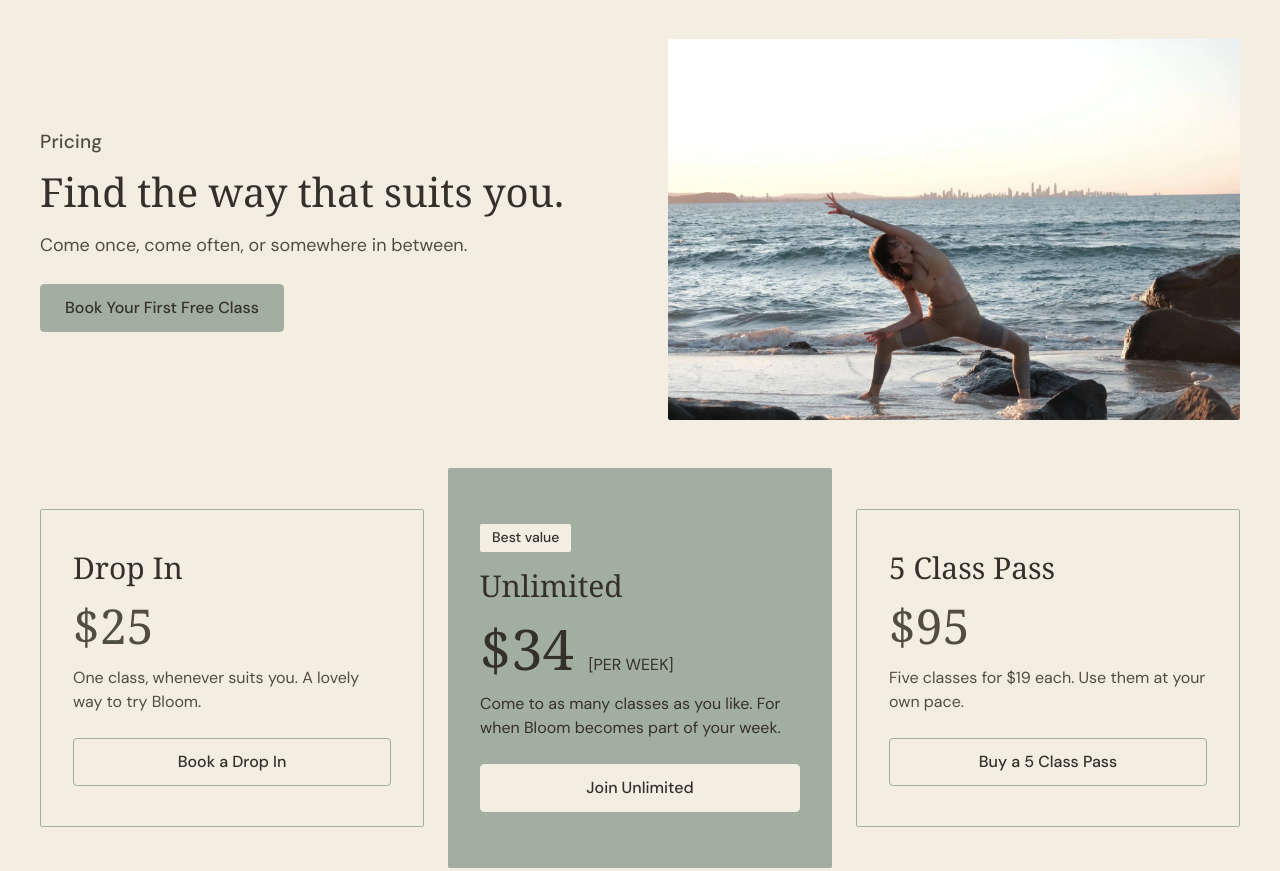
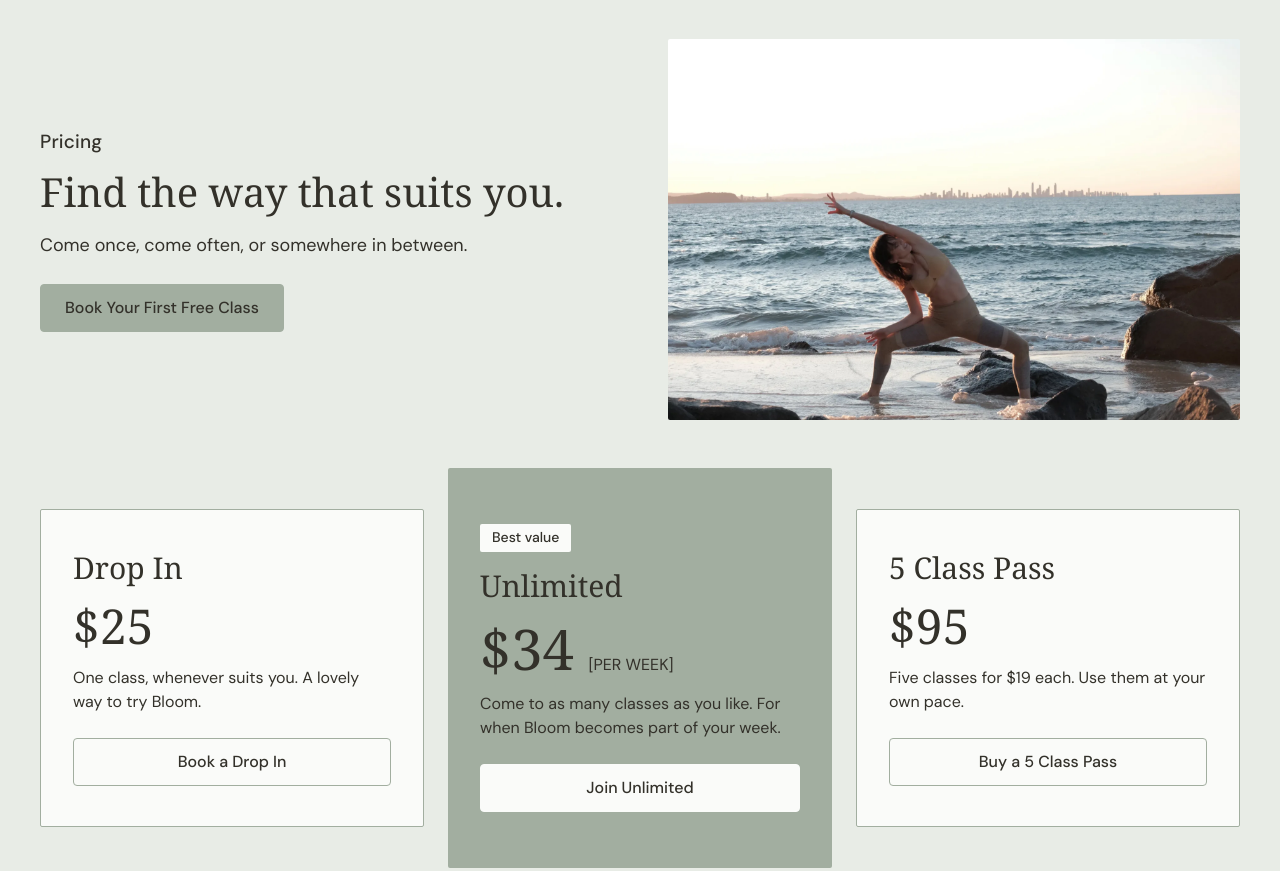
Before and after one commit to bloomyogaballina/bloom-yoga-ballina-website, a plain HTML site: page index.html in a window 1280 px wide. Shown: the part 3460-4331 px from the top of the page. Drawn offline with Linux system fonts and the light colour scheme.

Commit message:
Pricing: pale green background, no warm tones
Co-Authored-By: Claude Opus 5.5 <noreply@anthropic.com>
Claude-Session: https://claude.ai/code/session_01QECcuFeuphV2sVygQpBK4Z

```diff
--- a/index.html
+++ b/index.html
@@ -27,7 +27,7 @@ a:focus-visible{outline:2px solid #504D42;outline-offset:2px}
 @media (prefers-reduced-motion: reduce){.marquee{animation:none}}
 </style>
 <style>.sched-row{display:grid;grid-template-columns:repeat(3,minmax(0,1fr));gap:4px 24px}.sched-row span:nth-child(n+2){white-space:nowrap}@media (max-width:600px){.sched-row{grid-template-columns:minmax(0,1fr) 9.4em 3.8em;gap:4px 10px;font-size:16px}}</style>
-<style>.btn-green{background:#A2AEA0;color:#33312A;border-color:#A2AEA0}.btn-green:hover{background:#B5BFB3;border-color:#B5BFB3;color:#33312A}.btn-on-green{color:#33312A!important}.btn-on-green:hover{background:#E7E1D4!important;border-color:#E7E1D4!important}</style>
+<style>.btn-green{background:#A2AEA0;color:#33312A;border-color:#A2AEA0}.btn-green:hover{background:#B5BFB3;border-color:#B5BFB3;color:#33312A}.btn-on-green{color:#33312A!important;background:#FAFBF9!important;border-color:#FAFBF9!important}.btn-on-green:hover{background:#E8ECE6!important;border-color:#E8ECE6!important}</style>
 <style>.btn-green-outline{background:transparent;color:#33312A;border-color:#A2AEA0}.btn-green-outline:hover{background:#A2AEA0;color:#33312A;border-color:#A2AEA0}</style>
 </head>
 <body>
@@ -204,11 +204,11 @@ a:focus-visible{outline:2px solid #504D42;outline-offset:2px}
   </section>
 
   <!-- Pricing -->
-  <section id="pricing" style="background:#F4EDE2;color:#504D42">
+  <section id="pricing" style="background:#E8ECE6;color:#33312A">
   <div style="max-width:1200px;margin:0 auto;padding:96px 24px;display:flex;flex-direction:column;gap:48px">
     <div style="display:flex;flex-wrap:wrap;gap:32px 56px;align-items:center">
     <div style="flex:1 1 420px;min-width:0;max-width:40em">
-      <p style="margin:0 0 12px;font-size:19px;font-weight:500;letter-spacing:0.01em;color:#504D42">Pricing</p>
+      <p style="margin:0 0 12px;font-size:19px;font-weight:500;letter-spacing:0.01em;color:#33312A">Pricing</p>
       <h2 style="margin:0;font-family:Georgia,&quot;Times New Roman&quot;,serif;font-weight:400;font-size:clamp(30px,3.4vw,40px);line-height:1.15;color:#33312A">Find the way that suits you.</h2>
       <p style="margin:16px 0 0">Come once, come often, or somewhere in between.</p>
       <a class="btn btn-green" href="https://momence.com/Riverside-Yoga-Ballina/membership/First-Class-Free/901614" target="_blank" rel="noopener" style="margin-top:24px">Book Your First Free Class</a>
@@ -218,23 +218,23 @@ a:focus-visible{outline:2px solid #504D42;outline-offset:2px}
     </figure>
     </div>
     <div style="display:grid;grid-template-columns:repeat(auto-fit,minmax(260px,1fr));gap:24px;align-items:center">
-      <div style="background:#F4EDE2;border:1.5px solid #A2AEA0;border-radius:2px;padding:40px 32px;display:flex;flex-direction:column;gap:16px">
+      <div style="background:#FAFBF9;border:1.5px solid #A2AEA0;border-radius:2px;padding:40px 32px;display:flex;flex-direction:column;gap:16px">
         <h3 style="margin:0;font-family:Georgia,&quot;Times New Roman&quot;,serif;font-weight:400;font-size:30px;line-height:1.2;color:#33312A">Drop In</h3>
-        <p style="margin:0;font-family:Georgia,&quot;Times New Roman&quot;,serif;font-size:48px;line-height:1;color:#504D42">$25</p>
-        <p style="margin:0;font-size:16px;line-height:1.5;color:#504D42">One class, whenever suits you. A lovely way to try Bloom.</p>
+        <p style="margin:0;font-family:Georgia,&quot;Times New Roman&quot;,serif;font-size:48px;line-height:1;color:#33312A">$25</p>
+        <p style="margin:0;font-size:16px;line-height:1.5;color:#33312A">One class, whenever suits you. A lovely way to try Bloom.</p>
         <a class="btn btn-green-outline" href="https://momence.com/Riverside-Yoga-Ballina/membership/Drop-in-Class/927238" target="_blank" rel="noopener" style="margin-top:8px">Book a Drop In</a>
       </div>
       <div style="background:#A2AEA0;color:#33312A;border-radius:2px;padding:56px 32px;display:flex;flex-direction:column;gap:16px">
-        <span style="align-self:flex-start;background:#F4EDE2;color:#33312A;border-radius:2px;padding:4px 12px;font-size:14px;font-weight:500;line-height:1.4">Best value</span>
+        <span style="align-self:flex-start;background:#FAFBF9;color:#33312A;border-radius:2px;padding:4px 12px;font-size:14px;font-weight:500;line-height:1.4">Best value</span>
         <h3 style="margin:0;font-family:Georgia,&quot;Times New Roman&quot;,serif;font-weight:400;font-size:30px;line-height:1.2">Unlimited</h3>
         <p style="margin:0;font-family:Georgia,&quot;Times New Roman&quot;,serif;font-size:56px;line-height:1">$34 <span style="font-family:&quot;Avenir Next&quot;,&quot;DM Sans&quot;,system-ui,sans-serif;font-size:16px">[PER WEEK]</span></p>
         <p style="margin:0;font-size:16px;line-height:1.5">Come to as many classes as you like. For when Bloom becomes part of your week.</p>
         <a class="btn btn-cream btn-on-green" href="https://momence.com/Riverside-Yoga-Ballina/membership/Unlimited-Membership/901608" target="_blank" rel="noopener" style="margin-top:8px">Join Unlimited</a>
       </div>
-      <div style="background:#F4EDE2;border:1.5px solid #A2AEA0;border-radius:2px;padding:40px 32px;display:flex;flex-direction:column;gap:16px">
+      <div style="background:#FAFBF9;border:1.5px solid #A2AEA0;border-radius:2px;padding:40px 32px;display:flex;flex-direction:column;gap:16px">
         <h3 style="margin:0;font-family:Georgia,&quot;Times New Roman&quot;,serif;font-weight:400;font-size:30px;line-height:1.2;color:#33312A">5 Class Pass</h3>
-        <p style="margin:0;font-family:Georgia,&quot;Times New Roman&quot;,serif;font-size:48px;line-height:1;color:#504D42">$95</p>
-        <p style="margin:0;font-size:16px;line-height:1.5;color:#504D42">Five classes for $19 each. Use them at your own pace.</p>
+        <p style="margin:0;font-family:Georgia,&quot;Times New Roman&quot;,serif;font-size:48px;line-height:1;color:#33312A">$95</p>
+        <p style="margin:0;font-size:16px;line-height:1.5;color:#33312A">Five classes for $19 each. Use them at your own pace.</p>
         <a class="btn btn-green-outline" href="https://momence.com/Riverside-Yoga-Ballina/membership/5-Class-Pass/901610" target="_blank" rel="noopener" style="margin-top:8px">Buy a 5 Class Pass</a>
       </div>
     </div>
```
